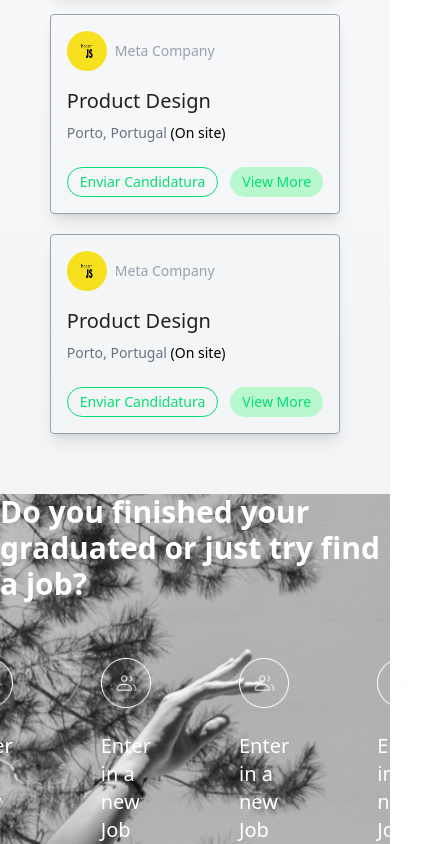
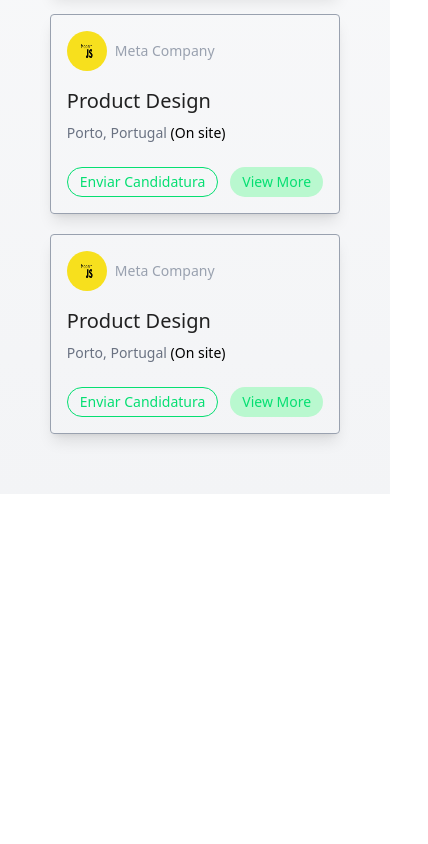
Before and after one commit to Trabalho-Tic/Tic-Site-de-vagas-de-emprego-, a React (Vite) app in the folder Frontend/TicFrontend/: page /home in a window 390 px wide. Shown: the part 1422-2266 px from the top of the page, 428 px wide, since content can reach past the window. After the commit the page ends 1916 px from the top, so only its background shows below. Built offline with nearby package versions, Linux system fonts and the light colour scheme.

Commit message:
Deixando o card invisivel no mobile

```diff
--- a/Frontend/TicFrontend/src/Pages/Home.jsx
+++ b/Frontend/TicFrontend/src/Pages/Home.jsx
@@ -28,7 +28,7 @@ function Vagas() {
                     <Card  />
                 </div>
             </section>
-            <section className="flex flex-col justify-center items-center bg-[url(../assets/backgroundhome.png)] lg:py-10 lg:px-40 h-auto filter grayscale bg-cover">
+            <section className="hidden lg:flex flex-col justify-center items-center bg-[url(../assets/backgroundhome.png)] lg:py-10 lg:px-40 h-auto filter grayscale bg-cover">
                 <p className="pb-14 text-3xl font-semibold text-white">Do you finished your graduated or just try find a job?</p>
                 <div className="flex justify-center gap-22">
                     <div className="flex flex-col items-center gap-6">
```
